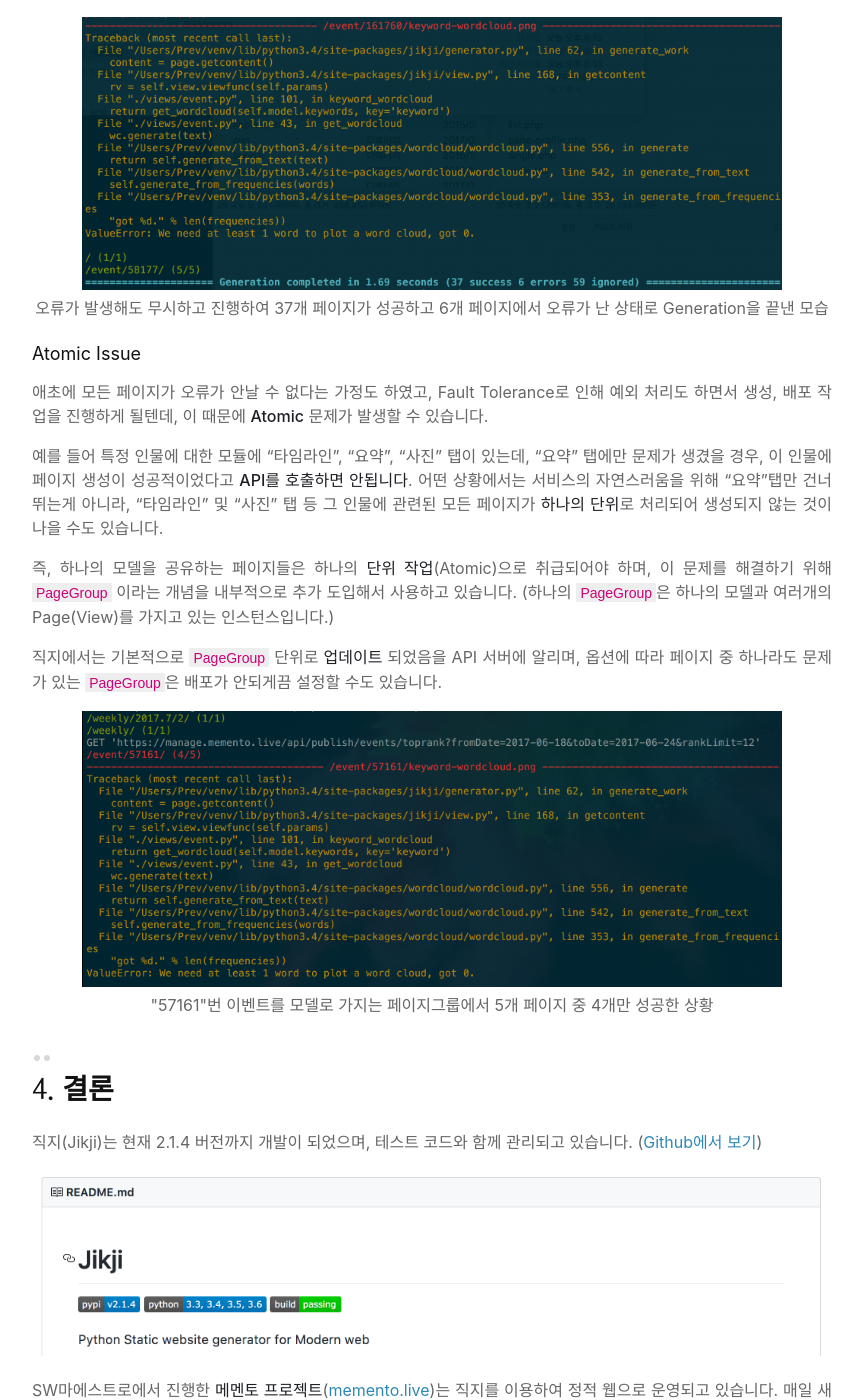
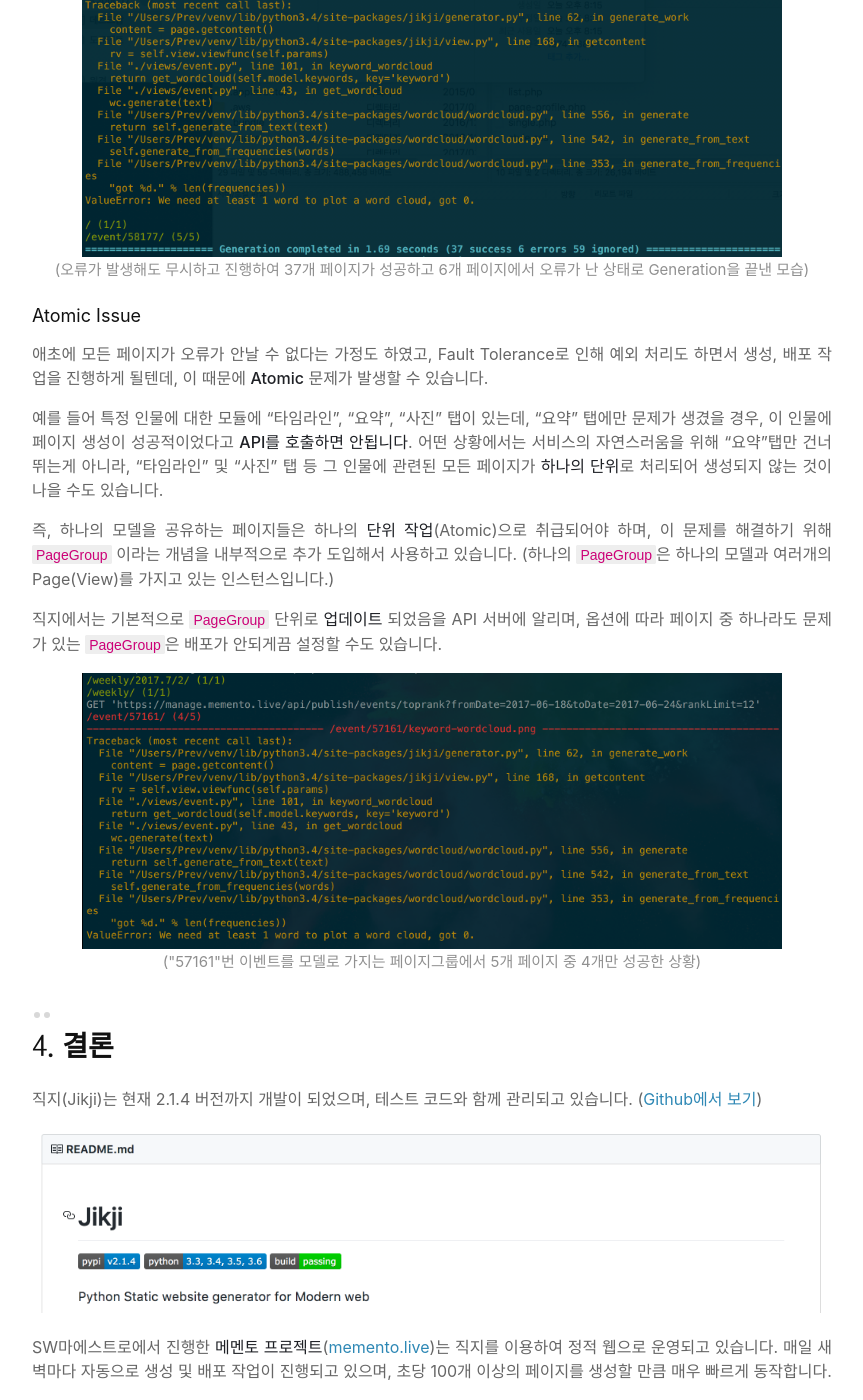
Before and after one commit to Prev/prev.github.io, a Jekyll site: the page built from _posts/2017-07-14-직지-개발지.md, in a window 1280 px wide and 1400 px high, scrolled down 8399 px. Shown: the whole window, without its empty margins (208-1071 px from the left). Built offline with Jekyll 4.4.1, drawn with Linux system fonts in a browser that asks for light colours; some of the changed text lies outside the part shown.

Commit message:
Improve posts.css
Make “caption” class, “mf” class(mobile-full)

````diff
--- a/_posts/2017-07-14-직지-개발지.md
+++ b/_posts/2017-07-14-직지-개발지.md
@@ -62,7 +62,7 @@
 </site>
 ```
 {% endraw %}
-<center>(all_docs를 바탕으로 인덱스 페이지와, 각각의 doc당 하나의 페이지를 만드는 설정의  들어있는 pages.xml)</center>
+<p  class="caption">(all_docs를 바탕으로 인덱스 페이지와, 각각의 doc당 하나의 페이지를 만드는 설정의  들어있는 pages.xml)</p>
 
 위 파일의 특이한 점은, 코드를 사용하지 않고 **템플릿 문법**을 사용해서 정의한다는 점입니다. 이를 통해 `Code-less`라는 특징을 이룰 수 있었고, 직지는 코드를 잘 모르더라도 프론트엔드 개발자가 정적 웹을 만들 수 있는 라이브러리가 되었습니다.
 
@@ -73,7 +73,7 @@
 다음으로 고려했던 부분은 **개발속도**입니다. HTML을 변경하면 변경 사항을 브라우저에서 바로 확인해야 했는데, `Jekyll`에서는 이가 매우 느렸습니다. `Jekyll`에서는 문서를 수정하면 자체적으로 reload를 해주는 `serve`라는 기능을 제공하는데, 페이지가 100개 정도만 되어도 5초가량의 시간이 걸리는 등 개발속도에 상당한 문제가 있었습니다.
 
 ![jekyll-screenshot](/attachs/jikji-dev/jekyll-screenshot.png)
-<center>(파일을 한번 수정할 때마다 5초의 시간을 기다려야 하는 Jekyll 어플리케이션의 모습)</center>
+<p class="caption">(파일을 한번 수정할 때마다 5초의 시간을 기다려야 하는 Jekyll 어플리케이션의 모습)</p>
 
 문제를 우회해서 해결 할 수는 있긴 합니다. Jekyll에서는 가장 최근 글 n개만 재생성하게끔 하는 옵션을 제공하여, 그 옵션을 사용하면 reload 시간을 줄일 수 있습니다. 하지만 내가 보고자 하는 페이지를 볼 수 없다는 점은 문제를 완벽하게 해결하지 못해줍니다.
 
@@ -124,7 +124,7 @@
 </site>
 ```
 
-<center>렌더링된 pages.xml</center>
+<p class="caption">(렌더링된 pages.xml)</p>
 
 
 
@@ -198,7 +198,7 @@
 
 <p class="center">
 	<img src="/attachs/jikji-dev/jikji-view.png"><br>
-	<span>(사용자가 정의한 index, comment <code>View</code>로,
+	<span class="caption">(사용자가 정의한 index, comment <code>View</code>로,
 	group_name와 people_name인자를 넣으면<br>이에 해당되는 <code>Page</code> 인스턴스를 만들 수 있음)</span>
 </p>
 
@@ -231,7 +231,7 @@
 
 <p class="center">
 	<img src="/attachs/jikji-dev/jikji-result.png" width="700" style="border: 1px solid #ddd"><br>
-	<span>병렬처리의 효과로 초당 250개 이상의 페이지를 생성하는 모습</span>
+	<span class="caption">(병렬처리의 효과로 초당 250개 이상의 페이지를 생성하는 모습)</span>
 </p>
 
 
@@ -246,9 +246,9 @@
 
 직지에서는 페이지 생성 도중 **오류**가 발생할 경우 해당 페이지는 **건너뛰는 방법**을 통해 사이트 생성 전체가 마비되는 상황을 막고 있습니다. 또한 오류가 있는 페이지를 사용자가 처리할 수 있도록 페이지 생성 작업이 끝난 이후, **성공한 페이지의 목록**과 **오류가 발생한 페이지의 목록**을 **<u>구분</u>**하여 **제공**합니다. 렌더링 결과물을 배포 할 때에는 성공한 페이지만 업로드하고, "배포 완료처리 API"에는 성공한 페이지의 목록만 보내기 때문에, 오류가 발생한 페이지는 다시 생성 작업을 진행하게끔 하는 내부 프로세스도 가지고 있습니다.
 
-<p class="center">
+<p class="center mf">
 	<img src="/attachs/jikji-dev/jikji-fault-tolerant.png" width="700"><br>
-	<span>오류가 발생해도 무시하고 진행하여 37개 페이지가 성공하고 6개 페이지에서 오류가 난 상태로 Generation을 끝낸 모습</span>
+	<span class="caption">(오류가 발생해도 무시하고 진행하여 37개 페이지가 성공하고 6개 페이지에서 오류가 난 상태로 Generation을 끝낸 모습)</span>
 </p>
 
 #### Atomic Issue
@@ -261,9 +261,9 @@
 
 직지에서는 기본적으로 `PageGroup` 단위로 **업데이트** 되었음을 API 서버에 알리며, 옵션에 따라 페이지 중 하나라도 문제가 있는 `PageGroup`은 배포가 안되게끔 설정할 수도 있습니다.
 
-<p class="center">
+<p class="center mf">
 	<img src="/attachs/jikji-dev/jikji-pagegroup.png" width="700"><br>
-	<span>"57161"번 이벤트를 모델로 가지는 페이지그룹에서 5개 페이지 중 4개만 성공한 상황</span>
+	<span class="caption">("57161"번 이벤트를 모델로 가지는 페이지그룹에서 5개 페이지 중 4개만 성공한 상황)</span>
 </p>
 
 
--- a/assets/css/markdown-theme.css
+++ b/assets/css/markdown-theme.css
@@ -134,7 +134,8 @@
 	color: #ccc;
 	content: open-quote;
 	font-size: 5em;
-	line-height: 0.1em;
+	/*line-height: 0.1em;*/
+	line-height: 0;
 	margin-right: 0.25em;
 	vertical-align: -0.4em;
 }
@@ -142,3 +143,15 @@
 	margin: 0;
 	padding: 0 0 13px 10px;
 }
+
+@media (max-width: 800px) {
+	/*.md-theme pre{
+		width: calc(100% + 40px);
+		margin-left: -20px;
+	}*/
+
+	.md-theme blockquote{
+		margin-left: 0;
+		margin-right: 0;
+	}
+}
--- a/assets/css/post.css
+++ b/assets/css/post.css
@@ -88,6 +88,13 @@
 	color: #1E2025;
 }
 
+article .post-body .caption{
+	display: block;
+	margin-top: -5px;
+	font-size: 15px;
+	color: #909090;
+	text-align: center;
+}
 
 /*
 article .article-footer{ position: relative; margin-top: 30px; padding-top: 25px; border-top: 1px solid #eee; color: #999; }
@@ -152,4 +159,10 @@
 	}
 
 	article header h1:after{ display: none; }
+
+	article .post-body p.mf img{
+		width: calc(100% + 40px);
+		max-width: initial;
+		margin-left: -20px;
+	}
 }
--- a/profile.html
+++ b/profile.html
@@ -203,7 +203,7 @@
 								<i class="fa fa-suitcase" aria-hidden="true"></i>
 								<a href="/projects/#gamtu">감투</a>,
 								<a href="/projects/#tourgeeks">TourGeeks</a>,
-								<a href="http://extends.colorscripter.com">ColorScripter 확장스토어</a>
+								<a href="/projects/#colorscripter-extends">ColorScripter 확장스토어</a>
 							</div>
 						</li>
 						<li>· ActionScript</li>
````
